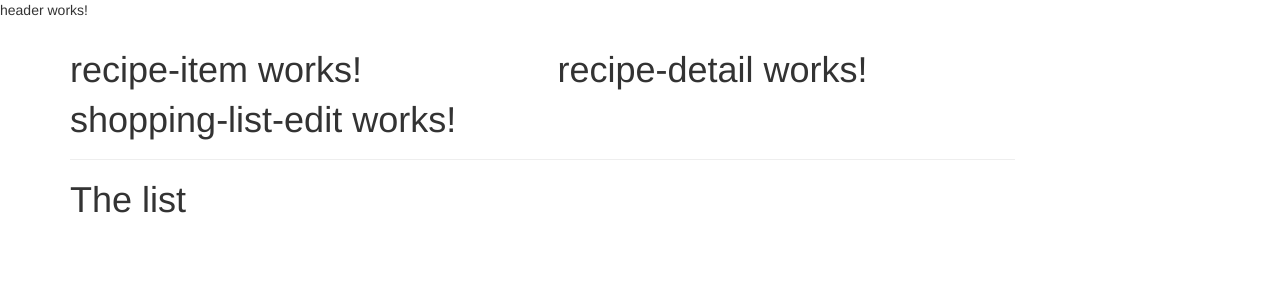
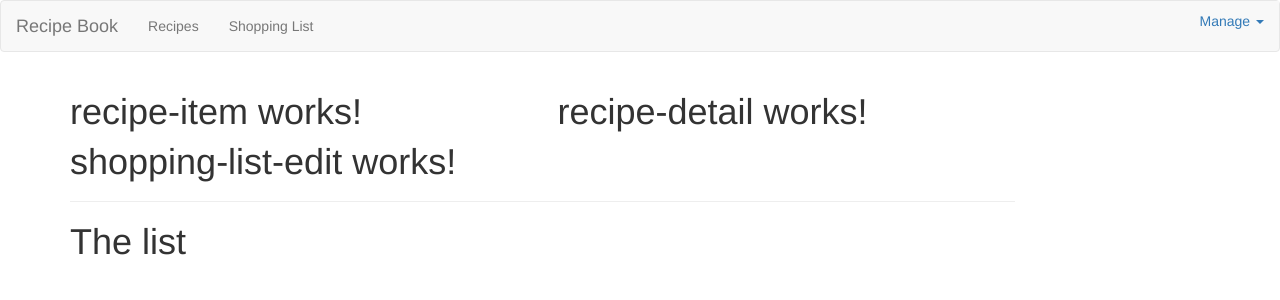
Before and after one commit to jock-dalby/angular-app, an Angular app: page / in a window 1280 px wide. Shown: the top 300 px of the page. Built offline with nearby package versions, Linux system fonts and the light colour scheme.

Commit message:
add navbar

```diff
--- a/src/app/header/header.component.html
+++ b/src/app/header/header.component.html
@@ -1,3 +1,22 @@
-<p>
-  header works!
-</p>
+<nav class="navbar navbar-default">
+  <div class="container-fluid">
+    <div class="navbar-header">
+      <a href="#" class="navbar-brand">Recipe Book</a>
+    </div>
+    <div class="navbar-default">
+      <ul class="nav navbar-nav">
+        <li><a href="#">Recipes</a></li>
+        <li><a href="#">Shopping List</a></li>
+      </ul>
+      <ul class="nav navbar-default navbar-right">
+        <li class="dropdown">
+          <a href="#" class="dropdown-toggle" role="button">Manage <span class="caret"></span></a>
+          <ul class="dropdown-menu">
+            <li><a href="#">Save Data</a></li>
+            <li><a href="#">Fetch Data</a></li>
+          </ul>
+        </li>
+      </ul>
+    </div>
+  </div>
+</nav>
```
Also changed, not shown: 1 other file (tests, documents, lock files or other folders).
